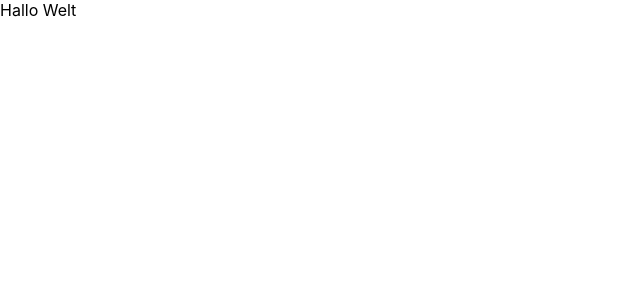
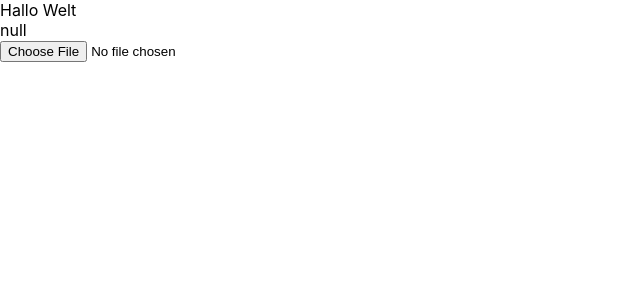
Before and after one commit to mvoss96/tsp-react, a React (Create React App) app: page / in a window 1280 px wide. Shown: the top 300 px of the page, without its empty margins (0-640 px from the left). Built offline with nearby package versions, Linux system fonts and the light colour scheme.

Commit message:
added file load

```diff
--- a/src/App.js
+++ /dev/null
@@ -1,10 +0,0 @@
-import React from 'react';
-import './App.css';
-
-function App() {
-  return (
-    <div>Hallo Welt</div>
-  );
-}
-
-export default App;
--- /dev/null
+++ b/src/App.jsx
@@ -0,0 +1,25 @@
+import React, { useState } from "react";
+import "./App.css";
+
+function App() {
+  const [file, setFile] = useState(null);
+
+  const fileLoadHandler = (event) => {
+    let loadedFile = event.target.files[0]
+    var reader = new FileReader();
+    reader.onload = function (event) {
+      setFile(event.target.result)
+    };
+    reader.readAsText(loadedFile);
+  };
+
+  return (
+    <React.Fragment>
+      <div>Hallo Welt</div>
+      <div>{JSON.stringify(file)}</div>
+      <input type="file" name="file" onChange={fileLoadHandler} />
+    </React.Fragment>
+  );
+}
+
+export default App;
--- a/src/index.js
+++ b/src/index.js
@@ -1,7 +1,7 @@
 import React from 'react';
 import ReactDOM from 'react-dom';
 import './index.css';
-import App from './App';
+import App from './App.jsx';
 
 
 ReactDOM.render(
```
